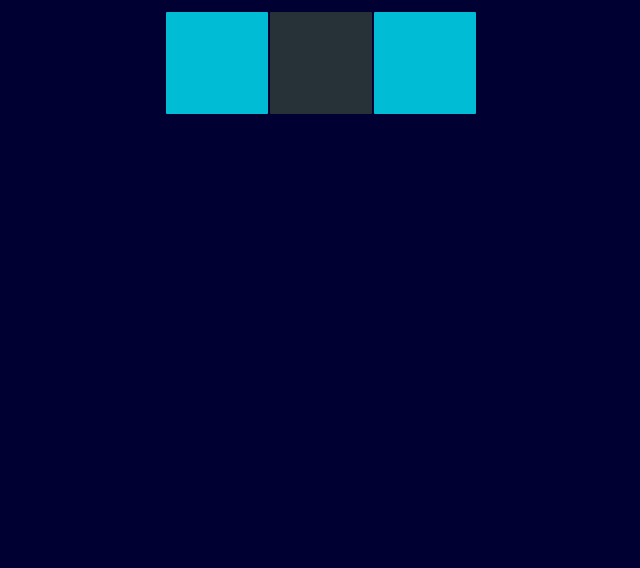
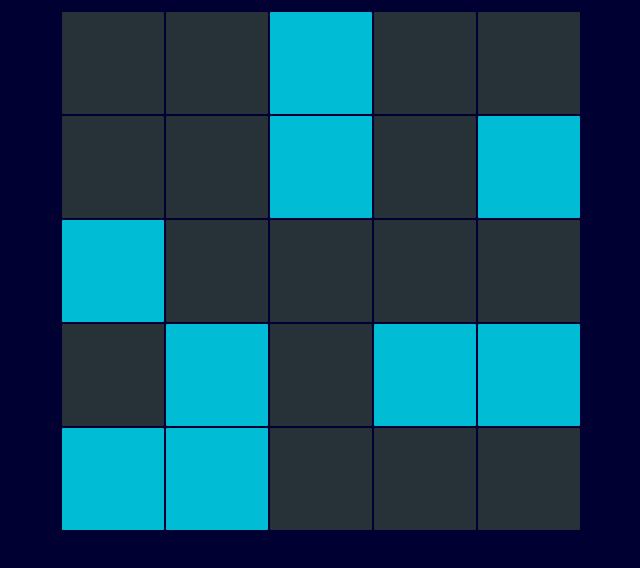
Before and after one commit to just-sid/lights-out, a React (Create React App) app: page / in a window 1280 px wide. Shown: the top 568 px of the page, without its empty margins (319-959 px from the left). Built offline with nearby package versions, Linux system fonts and the light colour scheme.

Commit message:
rendered the board with rows and columns

```diff
--- a/src/App.js
+++ b/src/App.js
@@ -7,7 +7,7 @@ function App() {
     return arr[randomIndex]; */
   return (
     <div className="App">
-      <Board nrows = {5} ncols = {5} chanceLightStartsOn = {0.25}/>
+      <Board nrows = {5} ncols = {5} chanceLightStartsOn = {0.33}/>
     </div>
   );
 }
--- a/src/Board/Board.component.jsx
+++ b/src/Board/Board.component.jsx
@@ -26,14 +26,21 @@ class Board extends Component {
     }
 
     render() {
+
+        let tblBoard = [];
+        for (let y=0; y < this.props.nrows; y++) {
+            let row = [];
+            for (let x =0; x<this.props.ncols; x++) {
+                let coord = `${y}-${x}`;
+                row.push(<Cell key = {coord} isLit = {this.state.board[y][x]} />);
+            }
+            tblBoard.push(<tr key = {y}>{row}</tr>);
+        }
+
         return(
             <table className = 'Board'>
                 <tbody>
-                    <tr>
-                        <Cell isLit = {true} />
-                        <Cell isLit = {false} />
-                        <Cell isLit = {true} />
-                    </tr>
+                    {tblBoard}
                 </tbody>
             </table>
         )
```
